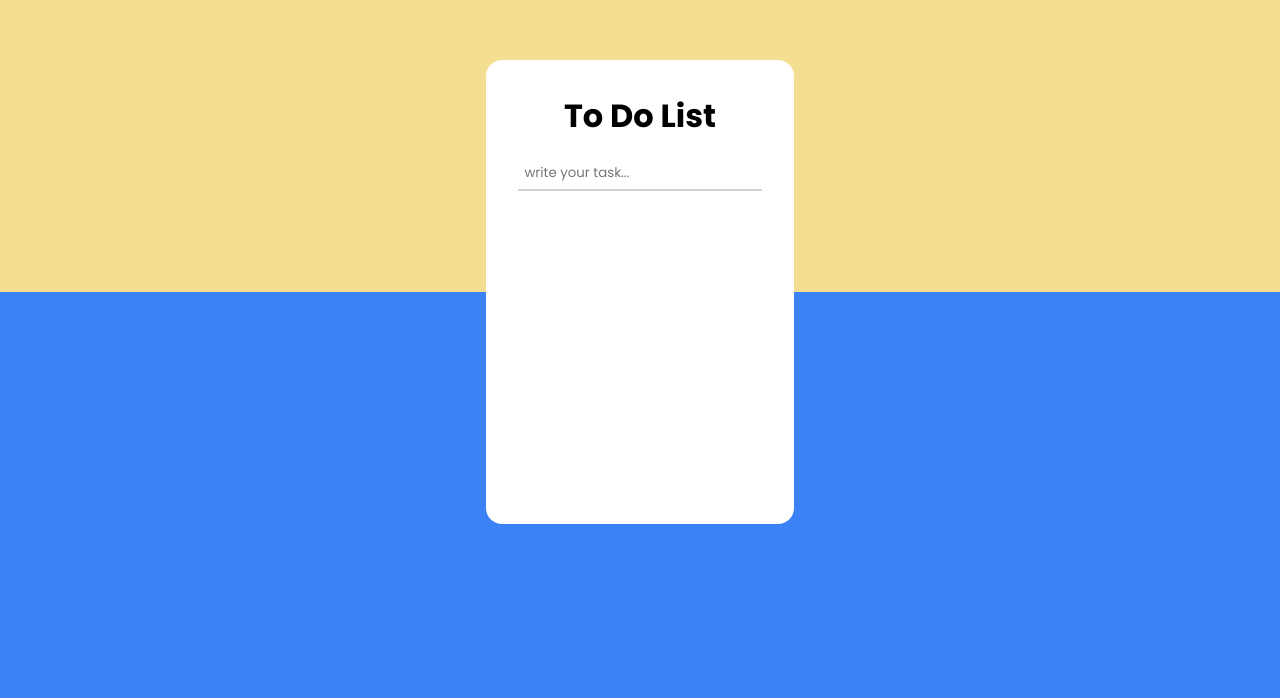
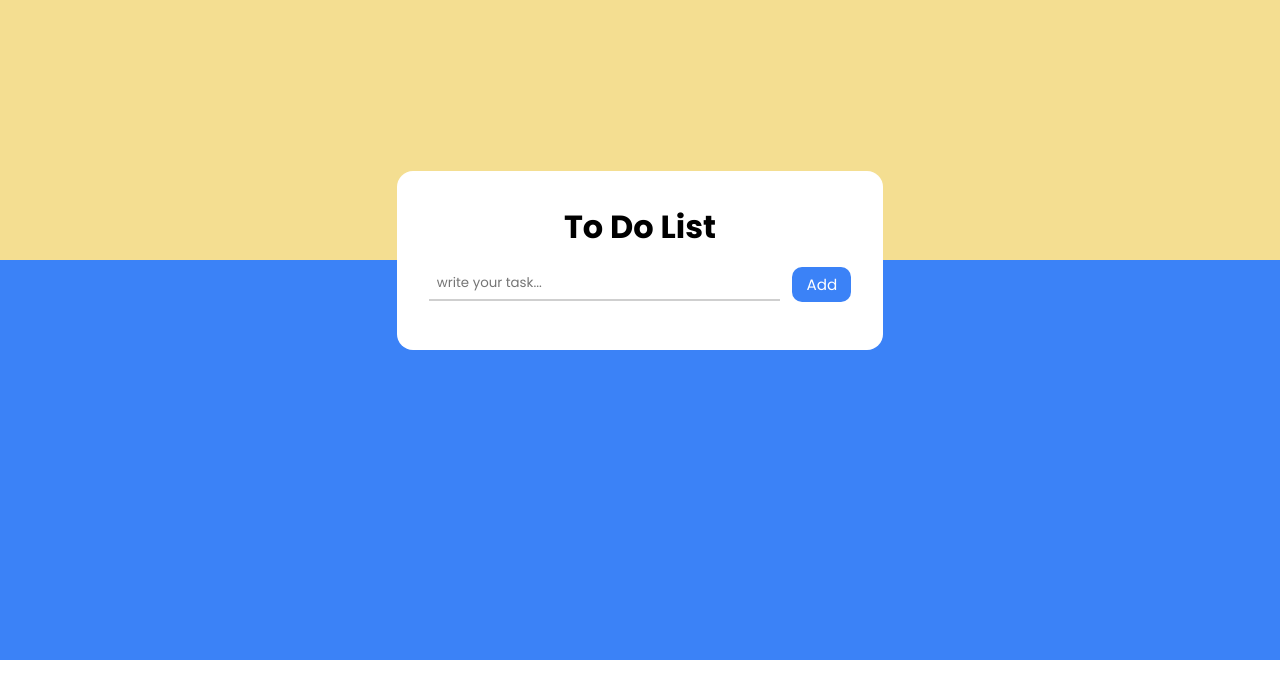
Before and after one commit to Osvaldx/To-Do-List--React, a React (Vite) app: page / in a window 1280 px wide. Shown: the part 140-838 px from the top of the page. After the commit the page ends 800 px from the top, so only its background shows below. Built offline with nearby package versions, Linux system fonts and the light colour scheme.

Commit message:
mejorass

```diff
--- a/src/style.css
+++ b/src/style.css
@@ -1,82 +1,91 @@
 * {
   margin: 0;
   padding: 0;
-    font-family: 'Poppins';
-    overflow: hidden;
+  box-sizing: border-box;
+  font-family: 'Poppins', system-ui, sans-serif;
+}
+
+body, html {
+  min-height: 100dvh;
 }
 
 .box-general {
-    height: 100vh;
-    background: linear-gradient(to bottom,#f4de91 50%,#3b82f7 50%);
-    display: flex;
-    flex-direction: column;
-    align-items: center;
+  min-height: 100dvh;
+  background: linear-gradient(to bottom, #f4de91 50%, #3b82f7 50%);
+  display: grid;
+  place-items: center;
   padding: 2rem;
-    justify-content: center;
 }
 
 .card {
+  width: clamp(320px, 38vw, 520px);
+  max-width: 90vw;
+  background: #fff;
+  border-radius: 1rem;
   padding: 2rem;
-    width: 20%;
-    height: 50%;
-    text-align: center;
-    background-color: white;
-    border-radius: 1rem;
   display: flex;
   flex-direction: column;
   gap: 1rem;
+
+  max-height: min(70vh, 640px);
 }
 
-input {
-    padding: 4px 6px;
-    border: none;
-    border-bottom: 2px solid rgba(128, 128, 128, 0.356);
-    transition: 0.3s;
-}
-
-input:focus {
-    outline: none;
-    border-bottom: 2px solid rgb(128, 128, 128);
-}
+#title { text-align: center; }
 
 .box-interactive {
   display: flex;
-    justify-content: space-around;
+  align-items: center;
+  gap: .75rem;
+  flex-wrap: nowrap;
+}
+
+.box-interactive input {
+  flex: 1 1 auto;
+  min-width: 0;
+  padding: 6px 8px;
+  border: none;
+  border-bottom: 2px solid #00000030;
+  transition: border-color .2s;
+}
+.box-interactive input:focus {
+  outline: none;
+  border-bottom-color: #00000080;
 }
 
 .btn-add {
-    padding: 5px 15px;
+  flex: 0 0 auto;
+  padding: 6px 14px;
   border: none;
   border-radius: 10px;
-    background-color: #3b82f7;
-    color: white;
-    font-size: medium;
+  background: #3b82f7;
+  color: #fff;
+  font-size: 0.95rem;
   cursor: pointer;
-}
-
-.task-name {
-    font-size:medium;
-}
-
-.btn-taskDelete {
-    padding: 5px;
-    border-radius: 5px;
-    cursor: pointer;
-    border: none;
-    background-color: #ff3d40;
-    color: white;
-}
-
-.task {
-    display: flex;
-    gap: 20px;
-    justify-content: center;
-    text-align: center;
-    align-items: center;
 }
 
 .task-list {
   display: flex;
   flex-direction: column;
   gap: 10px;
+
+  overflow: auto;
+  padding-right: 4px;
 }
+
+.task {
+  display: grid;
+  grid-template-columns: auto 1fr auto;
+  align-items: center;
+  gap: 12px;
+}
+
+.task-name { font-size: 1rem; }
+
+.btn-taskDelete {
+  padding: 5px;
+  border-radius: 6px;
+  cursor: pointer;
+  border: none;
+  background: #ff3d40;
+  color: #fff;
+}
```
Lines whose indentation alone changed are shown as unchanged.
